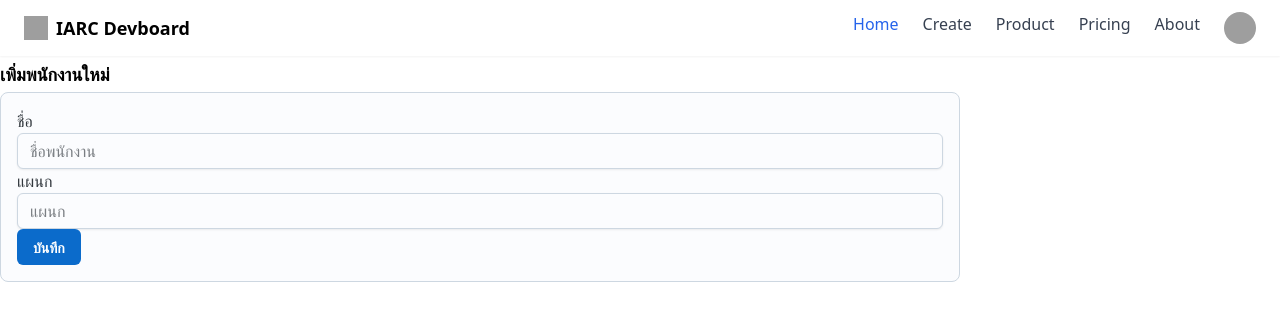
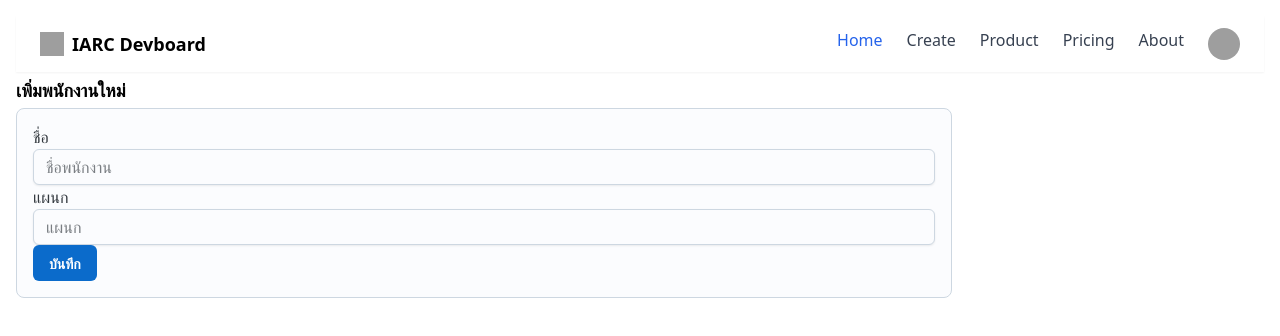
Before and after one commit to 6510110274/React-Starter, a React (Create React App) app in the folder frontend/: page /create in a window 1280 px wide. Shown: the top 336 px of the page. Built offline with nearby package versions, Linux system fonts and the light colour scheme; grey boxes are pictures that could not be loaded.

Commit message:
add padding
เพิ่มpaddingให้เท่ากันทุกๆหน้า

```diff
--- a/frontend/src/views/CreateUser.js
+++ b/frontend/src/views/CreateUser.js
@@ -3,7 +3,7 @@ import Header from "../components/Header";
 
 function CreateUser() {
   return (
-    <div>
+    <div className="p-4">
       <Header/>
       <UserForm />
     </div>
--- a/frontend/src/views/UserList.js
+++ b/frontend/src/views/UserList.js
@@ -35,7 +35,7 @@ function UserList() {
   }, [fetchData]);
 
   return (
-    <div>
+    <div className="p-4">
       <Header />
       <Card>
         <CardContent>
```
